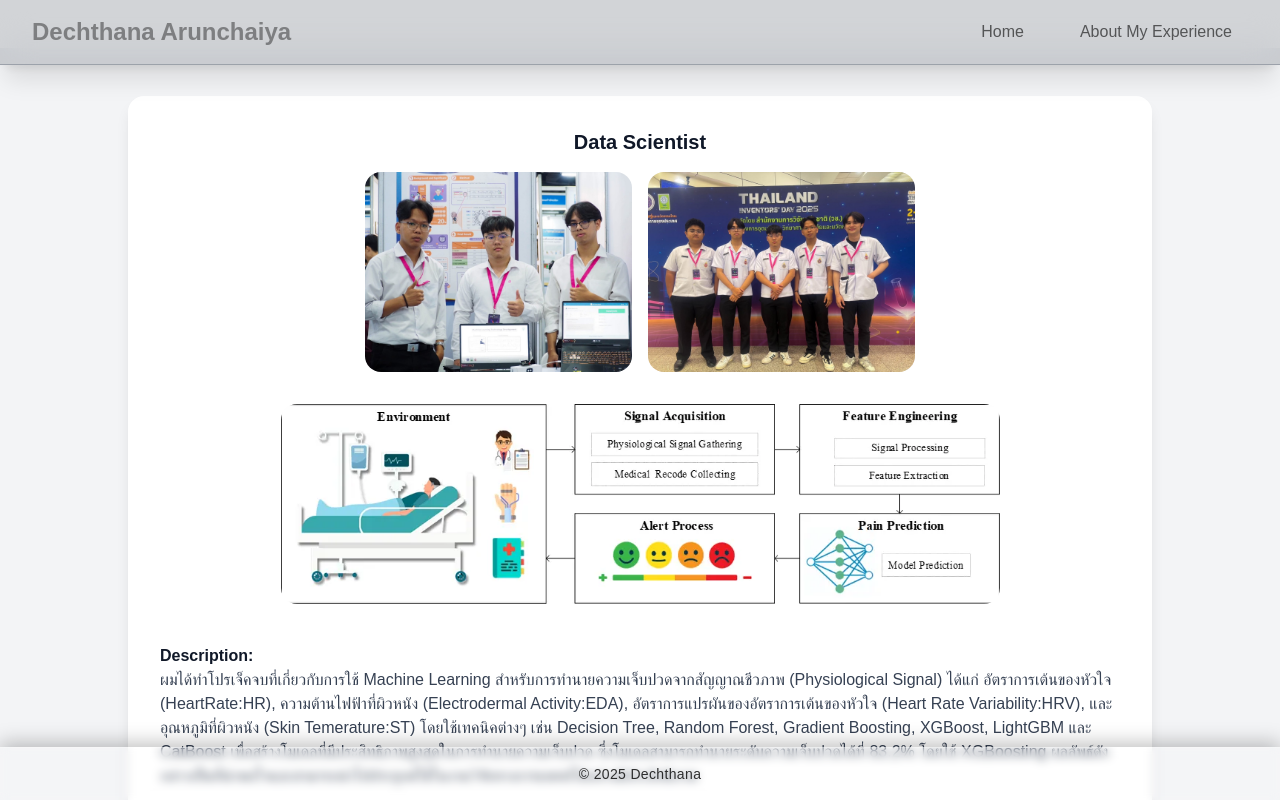
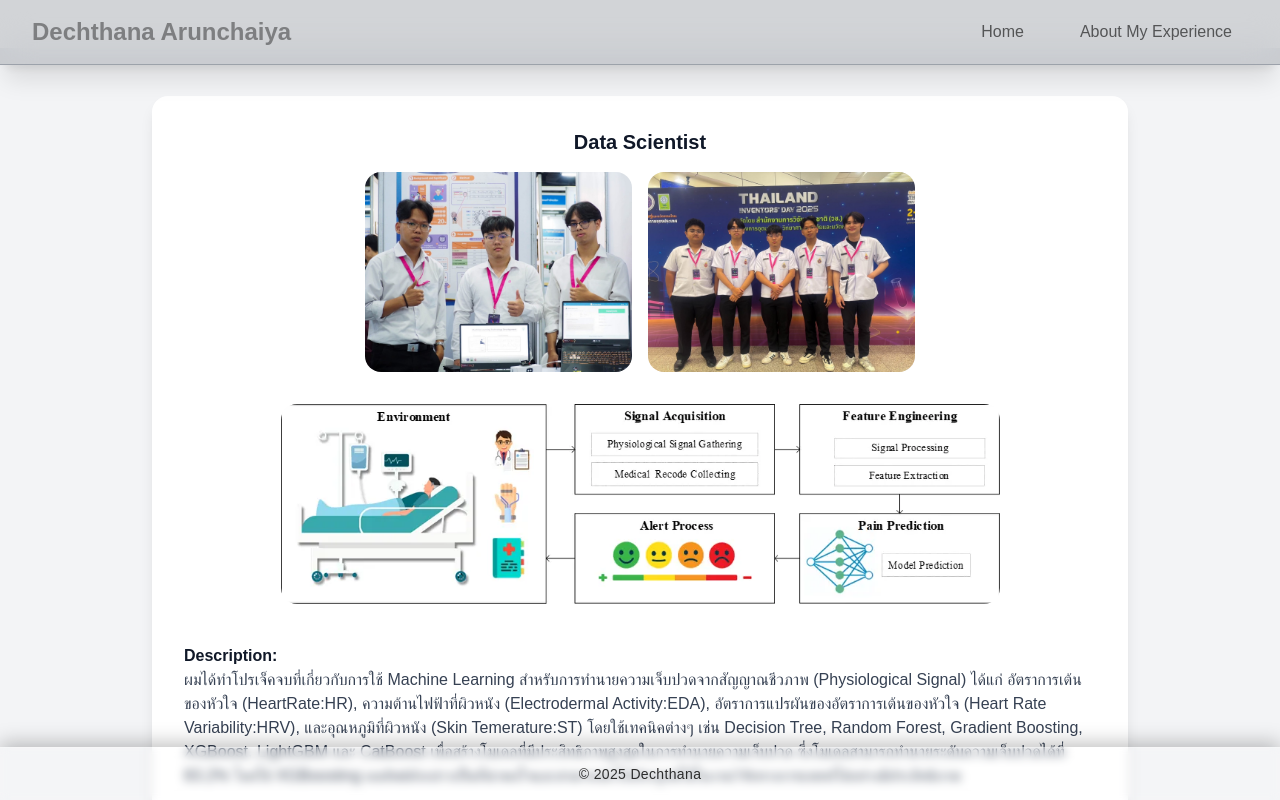
Before and after one commit to Datchthana1/MyResumeWebApplication, a Next.js app: page /Experience in a window 1280 px wide. Shown: the top 800 px of the page. Built offline with nearby package versions, Linux system fonts and the light colour scheme.

Commit message:
EditedLayout

```diff
--- a/components/ExperienceList.jsx
+++ b/components/ExperienceList.jsx
@@ -8,7 +8,7 @@
 }) {
   return (
     <div className="font-sans min-h-screen bg-gray-100 text-gray-900 px-5 pt-5 space-y-6 min-w-sc">
-      <div className="max-w-5xl mx-auto animate-fadeInUp">
+      <div className="max-w-5xl mx-auto px-6 animate-fadeInUp">
         {Object.entries(Experience).map(([title, details], index) => (
           <ExperienceCard
             key={index}
```
